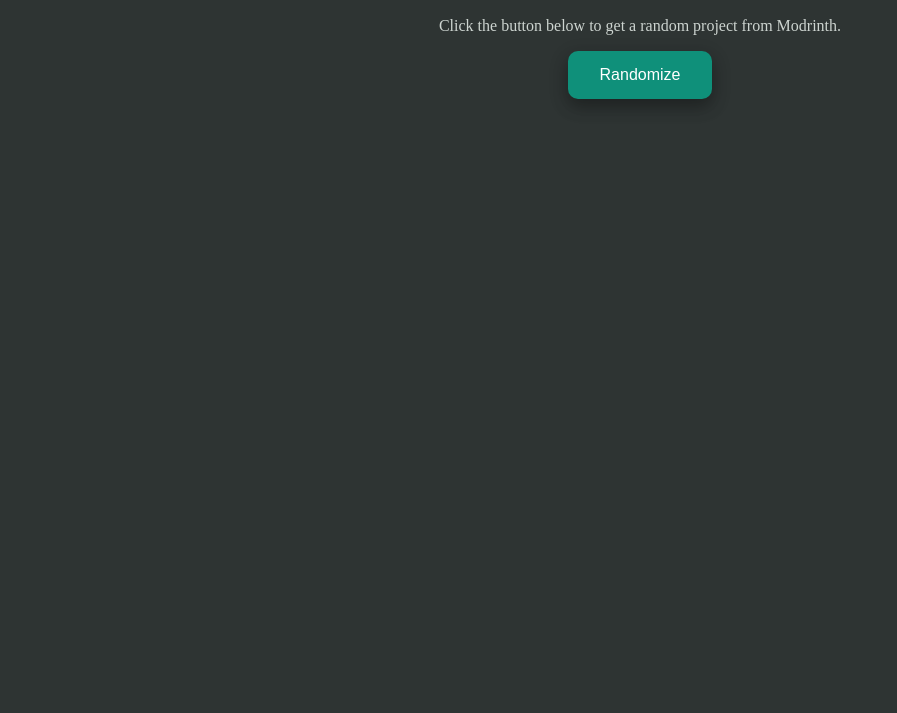
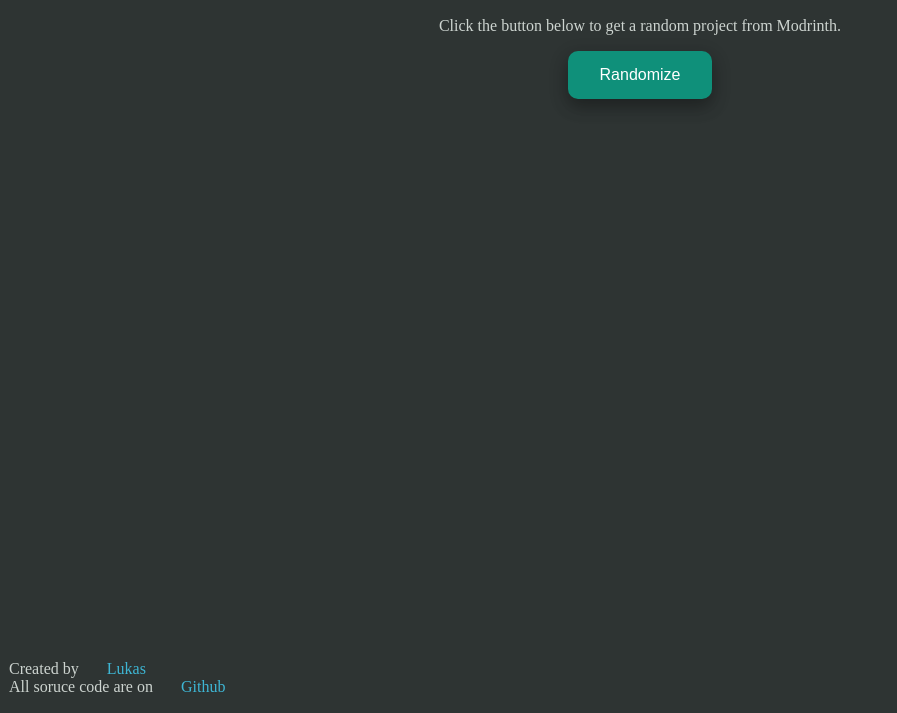
Before and after one commit to lukasabbe/modrinth_randomizer, a plain HTML site: page index.html in a window 1280 px wide. Shown: the part 87-800 px from the top of the page, without its empty margins (0-897 px from the left). Drawn offline with Linux system fonts and the light colour scheme; a web font is replaced by a local one.

Commit message:
added links in the left cornor

```diff
--- a/index.html
+++ b/index.html
@@ -23,6 +23,9 @@
         <button id="randomize", class="btn">Randomize</button>
     </div>
     <div id="project_div"></div>
+    <div class="footer">
+        <p>Created by <a href="https://lukasabbe.com">Lukas</a><br>All soruce code are on <a href="https://github.com/lukasabbe/modrinth_randomizer">Github</a></p>
+    </div>
     <script>
         let projects = [];
         document.getElementById('randomize').addEventListener('click', async () => {
@@ -36,7 +39,7 @@
                     <p>${project.description}</p>
                     <img src="${project.icon_url}" alt="${project.title}">
                     <p>Downloads: ${project.downloads}</p>
-                    <a href="https://modrinth.com/project/${project.id}" target="_blank">View on Modrinth</a>
+                    <b> <a href="https://modrinth.com/project/${project.id}" target="_blank">View on Modrinth</a></b>
                 </div>
             `;
         });
--- a/style.css
+++ b/style.css
@@ -11,7 +11,6 @@ a {
   color: rgb(62, 182, 212);
   padding: 1em 1.5em;
   text-decoration: none;
-  text-transform: uppercase;
 }
 
 .welcome, .btndiv, .btntext, #project_div {
@@ -46,3 +45,9 @@ a {
     background-color: #0f907a;
     transform: translateY(4px);
 }
+.footer {
+    margin-bottom: 1px;
+    margin-left : 1px;
+    position: fixed;
+    bottom: 0;
+}
```
